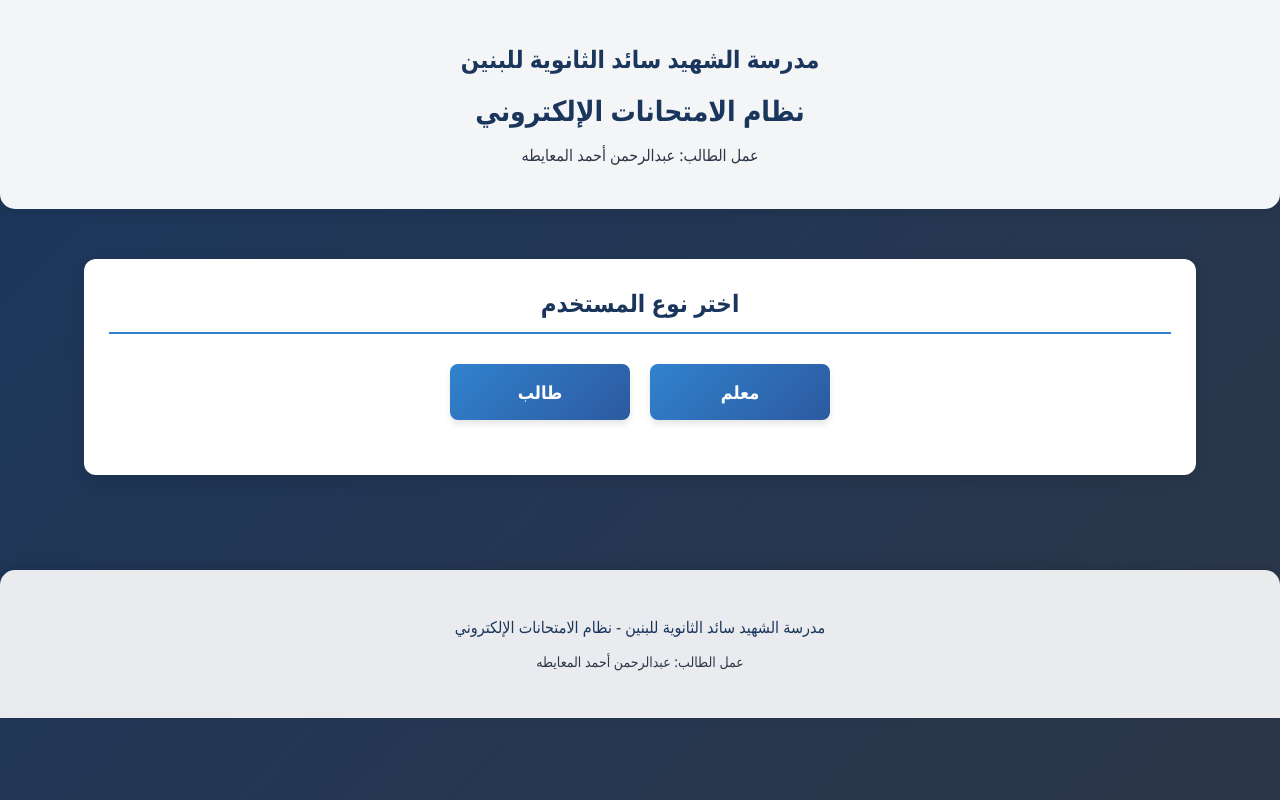
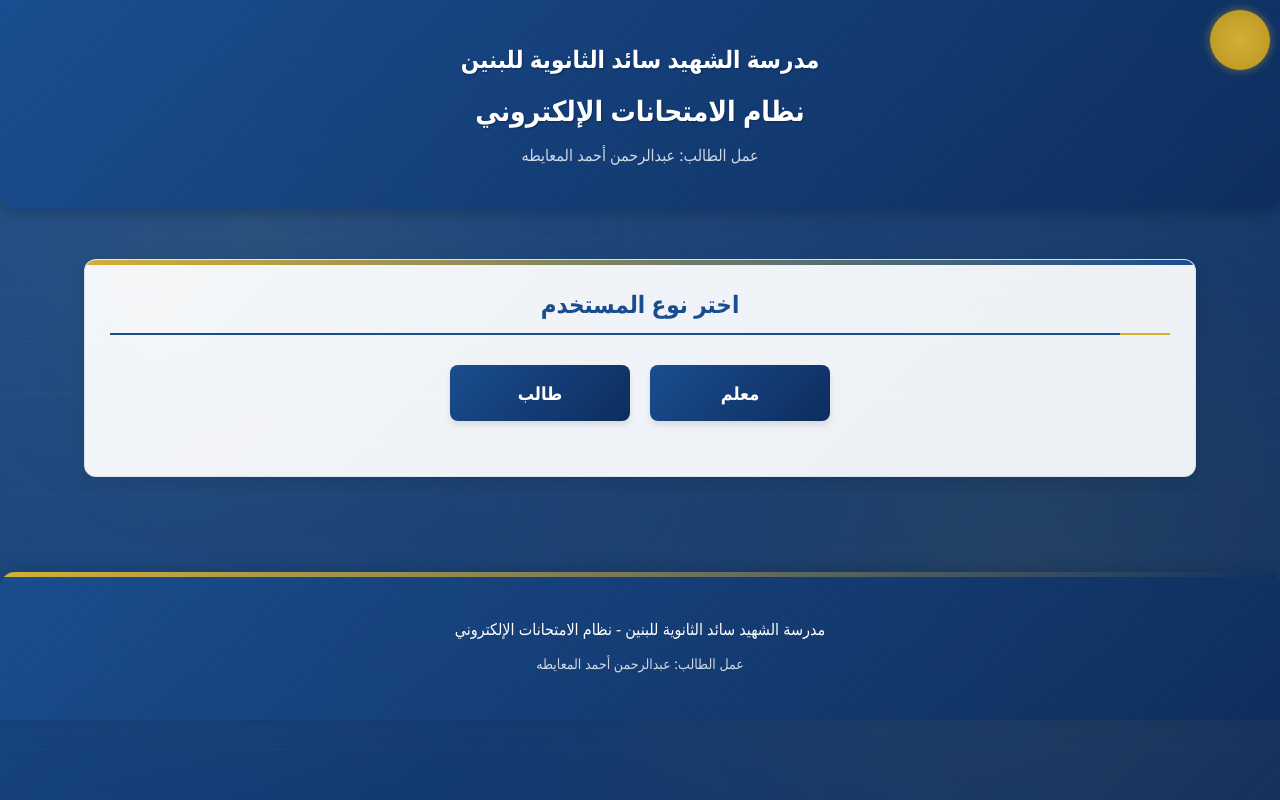
Before and after one commit to farmbot1238/-, a plain HTML site: page index.html in a window 1280 px wide. Drawn offline with nearby package versions, Linux system fonts and the light colour scheme.

Commit message:
Update index.html

```diff
--- a/index.html
+++ b/index.html
@@ -7,12 +7,12 @@
     <script src="https://cdn.jsdelivr.net/npm/@supabase/supabase-js@2"></script>
     <style>
         :root {
-            --primary-color: #1a365d;
-            --secondary-color: #2d3748;
-            --accent-color: #3182ce;
-            --success-color: #38a169;
+            --primary-color: #1a4d8f; /* أزرق وزارة التربية والتعليم */
+            --secondary-color: #d4af37; /* ذهبي */
+            --accent-color: #1a4d8f;
+            --success-color: #2e8b57;
             --warning-color: #dd6b20;
-            --danger-color: #e53e3e;
+            --danger-color: #c53030;
             --light-color: #f7fafc;
             --dark-color: #2d3748;
         }
@@ -25,10 +25,32 @@
         }
 
         body {
-            background: linear-gradient(135deg, #1a365d 0%, #2d3748 100%);
+            background:
+                /* خلفية متدرجة بالألوان الرسمية */
+                linear-gradient(135deg, #1a4d8f 0%, #0d2d5e 100%),
+                /* نمط خلفية رسمي */
+                repeating-linear-gradient(45deg, transparent, transparent 10px, rgba(255,255,255,0.05) 10px, rgba(255,255,255,0.05) 20px);
             color: #333;
             line-height: 1.6;
             min-height: 100vh;
+            position: relative;
+        }
+
+        /* إضافة شعار الوزارة في الخلفية */
+        body::before {
+            content: "";
+            position: fixed;
+            top: 0;
+            left: 0;
+            width: 100%;
+            height: 100%;
+            background-image:
+                /* شعار الوزارة (محاكاة) */
+                radial-gradient(circle at 20% 30%, rgba(212, 175, 55, 0.1) 0%, transparent 50%),
+                radial-gradient(circle at 80% 70%, rgba(212, 175, 55, 0.1) 0%, transparent 50%),
+                /* نمط خلفية عربي */
+                repeating-linear-gradient(0deg, transparent, transparent 50px, rgba(255,255,255,0.02) 50px, rgba(255,255,255,0.02) 51px);
+            z-index: -1;
         }
 
         .container {
@@ -39,35 +61,77 @@
         }
 
         header {
-            background-color: rgba(255, 255, 255, 0.95);
-            color: var(--primary-color);
+            background:
+                /* خلفية رأس الصفحة */
+                linear-gradient(135deg, rgba(26, 77, 143, 0.95) 0%, rgba(13, 45, 94, 0.95) 100%),
+                /* نمط خلفية */
+                repeating-linear-gradient(45deg, transparent, transparent 5px, rgba(212, 175, 55, 0.1) 5px, rgba(212, 175, 55, 0.1) 10px);
+            color: white;
             padding: 20px 0;
             text-align: center;
-            box-shadow: 0 4px 12px rgba(0,0,0,0.1);
+            box-shadow: 0 4px 12px rgba(0,0,0,0.2);
             border-radius: 0 0 15px 15px;
             margin-bottom: 30px;
+            position: relative;
+            overflow: hidden;
+        }
+
+        /* إضافة شعار الوزارة في الرأس */
+        header::before {
+            content: "";
+            position: absolute;
+            top: 10px;
+            right: 10px;
+            width: 60px;
+            height: 60px;
+            background:
+                radial-gradient(circle at center, #d4af37 0%, #b8941f 100%),
+                /* شعار الوزارة (محاكاة) */
+                linear-gradient(135deg, transparent 40%, #1a4d8f 40%, #1a4d8f 60%, transparent 60%),
+                linear-gradient(45deg, transparent 40%, #1a4d8f 40%, #1a4d8f 60%, transparent 60%);
+            border-radius: 50%;
+            box-shadow: 0 0 10px rgba(212, 175, 55, 0.5);
         }
 
         .logo {
             font-size: 24px;
             font-weight: bold;
             margin-bottom: 10px;
-            color: var(--primary-color);
+            color: white;
+            text-shadow: 1px 1px 2px rgba(0,0,0,0.3);
         }
 
         .main-title {
             font-size: 28px;
             margin: 10px 0;
-            color: var(--primary-color);
+            color: white;
+            text-shadow: 1px 1px 2px rgba(0,0,0,0.3);
         }
 
         .card {
-            background-color: white;
+            background:
+                /* خلفية البطاقات */
+                linear-gradient(135deg, rgba(255, 255, 255, 0.95) 0%, rgba(248, 250, 252, 0.95) 100%),
+                /* نمط خلفية */
+                repeating-linear-gradient(45deg, transparent, transparent 5px, rgba(26, 77, 143, 0.03) 5px, rgba(26, 77, 143, 0.03) 10px);
             border-radius: 12px;
             box-shadow: 0 6px 15px rgba(0,0,0,0.1);
             padding: 25px;
             margin-bottom: 25px;
             transition: transform 0.3s, box-shadow 0.3s;
+            border: 1px solid rgba(26, 77, 143, 0.1);
+            position: relative;
+            overflow: hidden;
+        }
+
+        .card::before {
+            content: "";
+            position: absolute;
+            top: 0;
+            right: 0;
+            width: 100%;
+            height: 5px;
+            background: linear-gradient(90deg, #d4af37 0%, #1a4d8f 100%);
         }
 
         .card:hover {
@@ -84,7 +148,7 @@
 
         .user-btn {
             padding: 16px 32px;
-            background: linear-gradient(135deg, var(--accent-color) 0%, #2c5aa0 100%);
+            background: linear-gradient(135deg, var(--primary-color) 0%, #0d2d5e 100%);
             color: white;
             border: none;
             border-radius: 8px;
@@ -94,12 +158,30 @@
             transition: all 0.3s ease;
             box-shadow: 0 4px 6px rgba(0,0,0,0.1);
             min-width: 180px;
+            position: relative;
+            overflow: hidden;
+        }
+
+        .user-btn::before {
+            content: "";
+            position: absolute;
+            top: 0;
+            right: 0;
+            width: 100%;
+            height: 100%;
+            background: linear-gradient(135deg, rgba(212, 175, 55, 0.2) 0%, transparent 100%);
+            opacity: 0;
+            transition: opacity 0.3s;
         }
 
         .user-btn:hover {
             transform: translateY(-3px);
             box-shadow: 0 6px 12px rgba(0,0,0,0.15);
-            background: linear-gradient(135deg, #2c5aa0 0%, var(--accent-color) 100%);
+            background: linear-gradient(135deg, #0d2d5e 0%, var(--primary-color) 100%);
+        }
+
+        .user-btn:hover::before {
+            opacity: 1;
         }
 
         .form-container {
@@ -111,8 +193,19 @@
             margin-bottom: 25px;
             color: var(--primary-color);
             font-size: 24px;
-            border-bottom: 2px solid var(--accent-color);
+            border-bottom: 2px solid var(--primary-color);
             padding-bottom: 10px;
+            position: relative;
+        }
+
+        .form-title::after {
+            content: "";
+            position: absolute;
+            bottom: -2px;
+            right: 0;
+            width: 50px;
+            height: 2px;
+            background: #d4af37;
         }
 
         .form-group {
@@ -123,7 +216,7 @@
             display: block;
             margin-bottom: 8px;
             font-weight: 600;
-            color: var(--secondary-color);
+            color: var(--primary-color);
         }
 
         input, select {
@@ -133,16 +226,17 @@
             border-radius: 8px;
             font-size: 16px;
             transition: border 0.3s, box-shadow 0.3s;
+            background: rgba(255, 255, 255, 0.8);
         }
 
         input:focus, select:focus {
             outline: none;
-            border-color: var(--accent-color);
-            box-shadow: 0 0 0 3px rgba(49, 130, 206, 0.2);
+            border-color: var(--primary-color);
+            box-shadow: 0 0 0 3px rgba(26, 77, 143, 0.2);
         }
 
         .submit-btn {
-            background: linear-gradient(135deg, var(--success-color) 0%, #2d9e64 100%);
+            background: linear-gradient(135deg, var(--success-color) 0%, #236e48 100%);
             color: white;
             border: none;
             padding: 14px 20px;
@@ -153,12 +247,30 @@
             width: 100%;
             transition: all 0.3s;
             margin-top: 10px;
+            position: relative;
+            overflow: hidden;
+        }
+
+        .submit-btn::before {
+            content: "";
+            position: absolute;
+            top: 0;
+            right: 0;
+            width: 100%;
+            height: 100%;
+            background: linear-gradient(135deg, rgba(255, 255, 255, 0.2) 0%, transparent 100%);
+            opacity: 0;
+            transition: opacity 0.3s;
         }
 
         .submit-btn:hover {
             transform: translateY(-2px);
             box-shadow: 0 4px 8px rgba(0,0,0,0.15);
-            background: linear-gradient(135deg, #2d9e64 0%, var(--success-color) 100%);
+            background: linear-gradient(135deg, #236e48 0%, var(--success-color) 100%);
+        }
+
+        .submit-btn:hover::before {
+            opacity: 1;
         }
 
         .teacher-dashboard, .student-dashboard {
@@ -293,7 +405,7 @@
         }
 
         .code-display {
-            background: linear-gradient(135deg, #1a365d 0%, #2d3748 100%);
+            background: linear-gradient(135deg, #1a4d8f 0%, #0d2d5e 100%);
             color: white;
             padding: 20px;
             border-radius: 10px;
@@ -359,10 +471,24 @@
             text-align: center;
             margin-top: 50px;
             padding: 25px;
-            background-color: rgba(255, 255, 255, 0.9);
-            color: var(--primary-color);
+            background:
+                linear-gradient(135deg, rgba(26, 77, 143, 0.9) 0%, rgba(13, 45, 94, 0.9) 100%),
+                repeating-linear-gradient(45deg, transparent, transparent 5px, rgba(212, 175, 55, 0.1) 5px, rgba(212, 175, 55, 0.1) 10px);
+            color: white;
             border-radius: 15px 15px 0 0;
             box-shadow: 0 -4px 12px rgba(0,0,0,0.1);
+            position: relative;
+            overflow: hidden;
+        }
+
+        footer::before {
+            content: "";
+            position: absolute;
+            top: 0;
+            right: 0;
+            width: 100%;
+            height: 5px;
+            background: linear-gradient(90deg, #d4af37 0%, transparent 100%);
         }
 
         .exam-card {
@@ -521,6 +647,13 @@
                 flex-direction: column;
                 gap: 10px;
             }
+
+            header::before {
+                width: 40px;
+                height: 40px;
+                top: 5px;
+                right: 5px;
+            }
         }
     </style>
 </head>
@@ -529,7 +662,7 @@
         <div class="container">
             <div class="logo">مدرسة الشهيد سائد الثانوية للبنين</div>
             <h1 class="main-title">نظام الامتحانات الإلكتروني</h1>
-            <p style="color: var(--secondary-color); margin-top: 10px;">عمل الطالب: عبدالرحمن أحمد المعايطه</p>
+            <p style="color: rgba(255,255,255,0.8); margin-top: 10px;">عمل الطالب: عبدالرحمن أحمد المعايطه</p>
         </div>
     </header>
 
@@ -792,7 +925,7 @@
     <footer>
         <div class="container">
             <p>مدرسة الشهيد سائد الثانوية للبنين - نظام الامتحانات الإلكتروني</p>
-            <p style="margin-top: 10px; font-size: 14px; color: var(--secondary-color);">
+            <p style="margin-top: 10px; font-size: 14px; color: rgba(255,255,255,0.8);">
                 عمل الطالب: عبدالرحمن أحمد المعايطه
             </p>
         </div>
```
